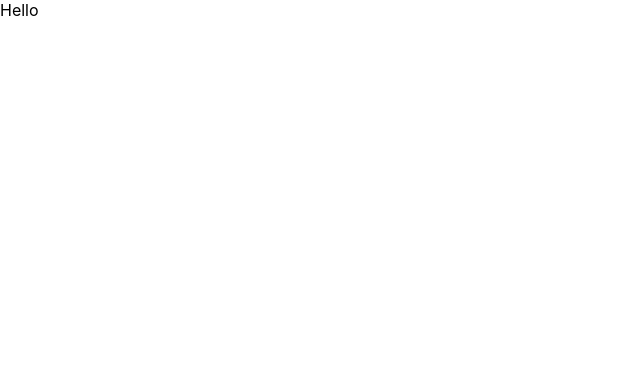
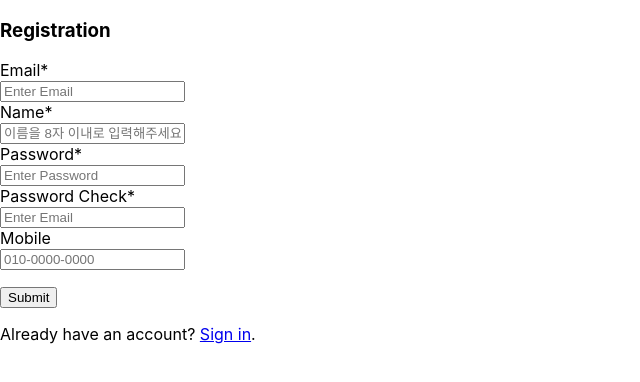
Before and after one commit to Mubarmig/test, a React (Create React App) app in the folder client/: page / in a window 1280 px wide. Shown: the top 382 px of the page, without its empty margins (0-640 px from the left). Built offline with nearby package versions, Linux system fonts and the light colour scheme; the HTML template or start-up script is replaced by a standard one.

Commit message:
CREATED: Sign up

```diff
--- a/client/package.json
+++ b/client/package.json
@@ -8,6 +8,7 @@
     "@testing-library/react": "^12.1.2",
     "@testing-library/user-event": "^13.5.0",
     "axios": "^0.25.0",
+    "js-sha256": "^0.9.0",
     "react": "^17.0.2",
     "react-dom": "^17.0.2",
     "react-router-dom": "^6.2.1",
--- a/client/src/App.js
+++ b/client/src/App.js
@@ -1,7 +1,12 @@
 import './App.css';
+import Signup from './components/Signup';
 
 function App() {
-  return <div>Hello</div>;
+  return (
+    <section>
+      <Signup />
+    </section>
+  );
 }
 
 export default App;
--- /dev/null
+++ b/client/src/components/Signup.js
@@ -0,0 +1,69 @@
+import { sha256 } from 'js-sha256';
+import { useState } from 'react';
+import { useNavigate } from 'react-router-dom';
+import axios from 'axios';
+
+function Registration() {
+
+  const [email, setEmail] = useState();
+  const [name, setName] = useState();
+  const [password, setPassword] = useState();
+  const [passwordCheck, setPasswordCheck] = useState();
+  const [mobile, setMobile] = useState('-');
+  const history = useNavigate();
+
+  const handleChangeEmail = (event) => {
+    setEmail(event.target.value);
+  };
+  const handleChangeName = (event) => {
+    setName(event.target.value);
+  };
+  const handleChangePassword = (event) => {
+    setPassword(event.target.value);
+  };
+  const handleChangePasswordCheck = (event) => {
+    setPasswordCheck(event.target.value);
+  };
+  const handleChangeMobile = (event) => {
+    setMobile(event.target.value);
+  };
+  const handleSignupSubmit = async () => {
+    const userInformation = {
+      email: email,
+      name: name,
+      password: sha256(password),
+      mobile: mobile
+    }
+
+    try {
+      await axios.post('https://localhost:4000/signup',{userInformation});
+      history.push("/signin");
+    } catch (err) {
+      console.log(err);
+    }
+  };
+
+  return (
+      <form>
+          <section>
+            <h1>Registration</h1>
+          </section>
+          <section>Email*</section>
+            <input type='text' placeholder='Enter Email' onChange={handleChangeEmail} required />
+          <section>Name*</section>
+            <input type='text' placeholder='이름을 8자 이내로 입력해주세요' onChange={handleChangeName} required />
+          <section>Password*</section>
+            <input type='password' placeholder='Enter Password' onChange={handleChangePassword} required />
+          <section>Password Check*</section>
+            <input type='password' placeholder='Enter Email' onChange={handleChangePasswordCheck} required />
+          <section>Mobile</section>
+            <input type='text' placeholder='010-0000-0000' onChange={handleChangeMobile} />
+          <p>
+            <button onClick={() => handleSignupSubmit()}>Submit</button>
+          </p>
+          <p>Already have an account? <a href="/">Sign in</a>.</p>
+      </form>
+  );
+};
+
+export default Registration;
```
Also changed, not shown: 1 other file (tests, documents, lock files or other folders).
